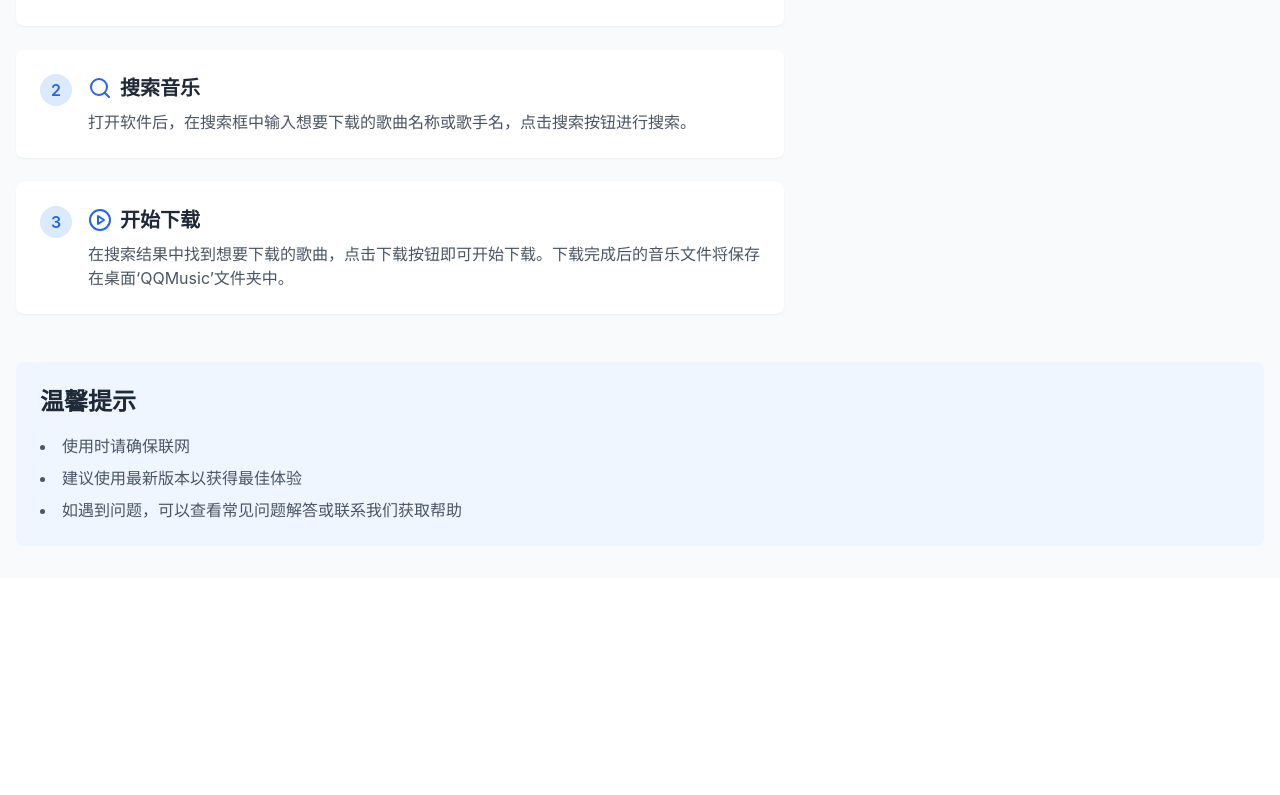
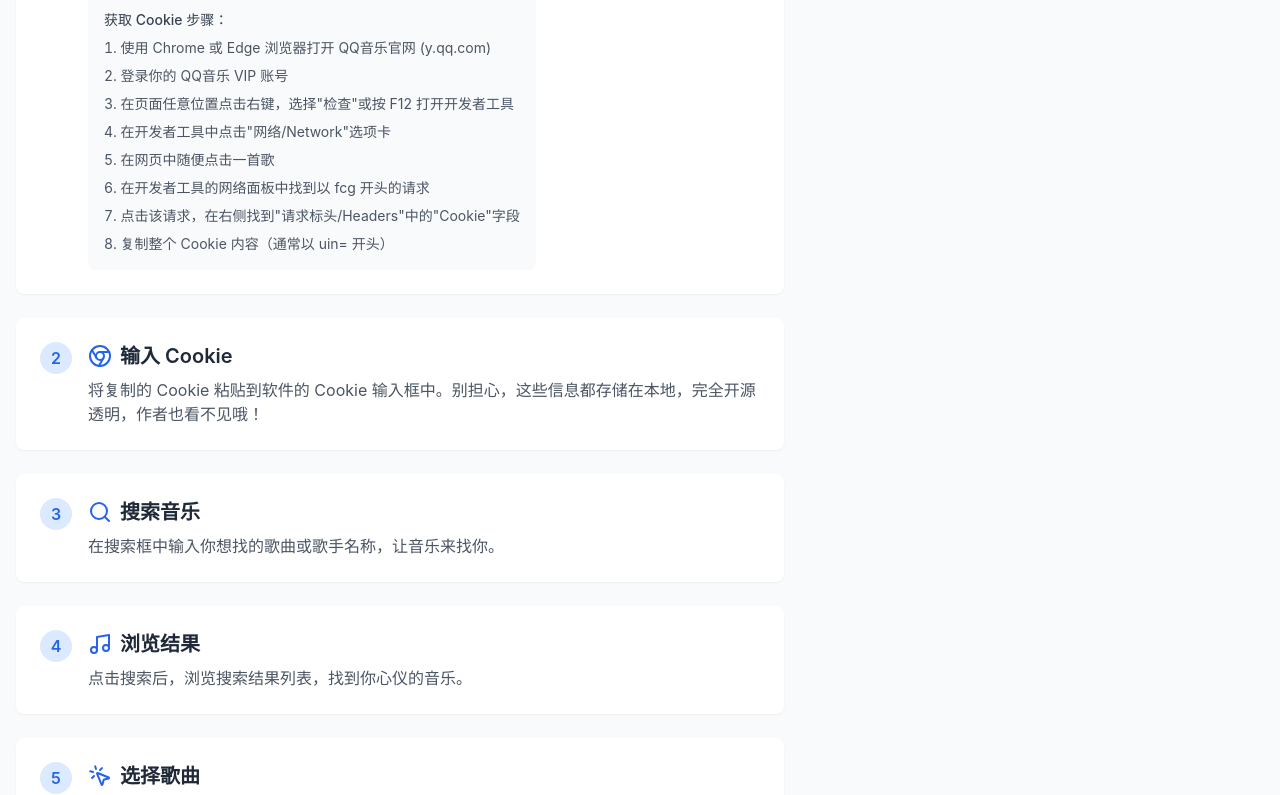
Before and after one commit to yuqie6/qqmusicdownloader, a React (Create React App) app in the folder music-downloader-site/: page /qqmusicdownloader/guide in a window 1280 px wide. Shown: the part 346-1141 px from the top of the page. Before the commit the page ends 924 px from the top, so only its background shows below. Built offline with nearby package versions, Linux system fonts and the light colour scheme.

Commit message:
更新网站

```diff
--- a/music-downloader-site/src/pages/GuidePage.jsx
+++ b/music-downloader-site/src/pages/GuidePage.jsx
@@ -1,9 +1,8 @@
-// GuidePage.jsx
 import React from 'react';
-import { ArrowLeft, PlayCircle, Download, Search } from 'lucide-react';
+import { ArrowLeft, PlayCircle, Download, Search, Cookie, Music, MousePointerClick, Chrome } from 'lucide-react';
 import { Link } from 'react-router-dom';
 
-const GuideStep = ({ number, title, description, icon }) => (
+const GuideStep = ({ number, title, description, icon, children }) => (
   <div className="flex gap-4 p-6 bg-white rounded-lg shadow-sm hover:shadow-md transition-shadow">
     <div className="flex-shrink-0 w-8 h-8 flex items-center justify-center rounded-full bg-blue-100 text-blue-600 font-semibold">
       {number}
@@ -14,6 +13,7 @@
         <h3 className="text-xl font-semibold text-gray-800">{title}</h3>
       </div>
       <p className="text-gray-600">{description}</p>
+      {children}
     </div>
   </div>
 );
@@ -32,31 +32,68 @@
         <div className="space-y-6 max-w-3xl">
           <GuideStep
             number="1"
-            title="下载并安装"
-            description="从官网下载最新版本的极简音乐下载器，双击安装包进行安装。安装过程中如果遇到杀毒软件提示，请允许程序的运行权限。"
-            icon={<Download className="w-6 h-6 text-blue-600" />}
+            title="获取 Cookie"
+            description="在使用之前，我们需要先获取你的 QQ音乐 VIP 账号 cookie："
+            icon={<Cookie className="w-6 h-6 text-blue-600" />}
+          >
+            <div className="mt-4 space-y-2 bg-gray-50 p-4 rounded-lg text-sm">
+              <p className="font-medium text-gray-700">获取 Cookie 步骤：</p>
+              <ol className="list-decimal list-inside space-y-2 text-gray-600">
+                <li>使用 Chrome 或 Edge 浏览器打开 QQ音乐官网 (y.qq.com)</li>
+                <li>登录你的 QQ音乐 VIP 账号</li>
+                <li>在页面任意位置点击右键，选择"检查"或按 F12 打开开发者工具</li>
+                <li>在开发者工具中点击"网络/Network"选项卡</li>
+                <li>在网页中随便点击一首歌</li>
+                <li>在开发者工具的网络面板中找到以 fcg 开头的请求</li>
+                <li>点击该请求，在右侧找到"请求标头/Headers"中的"Cookie"字段</li>
+                <li>复制整个 Cookie 内容（通常以 uin= 开头）</li>
+              </ol>
+            </div>
+          </GuideStep>
+
+          <GuideStep
+            number="2"
+            title="输入 Cookie"
+            description="将复制的 Cookie 粘贴到软件的 Cookie 输入框中。别担心，这些信息都存储在本地，完全开源透明，作者也看不见哦！"
+            icon={<Chrome className="w-6 h-6 text-blue-600" />}
           />
 
           <GuideStep
-            number="2"
+            number="3"
             title="搜索音乐"
-            description="打开软件后，在搜索框中输入想要下载的歌曲名称或歌手名，点击搜索按钮进行搜索。"
+            description="在搜索框中输入你想找的歌曲或歌手名称，让音乐来找你。"
             icon={<Search className="w-6 h-6 text-blue-600" />}
           />
 
           <GuideStep
-            number="3"
-            title="开始下载"
-            description="在搜索结果中找到想要下载的歌曲，点击下载按钮即可开始下载。下载完成后的音乐文件将保存在桌面‘QQMusic’文件夹中。"
-            icon={<PlayCircle className="w-6 h-6 text-blue-600" />}
+            number="4"
+            title="浏览结果"
+            description="点击搜索后，浏览搜索结果列表，找到你心仪的音乐。"
+            icon={<Music className="w-6 h-6 text-blue-600" />}
+          />
+
+          <GuideStep
+            number="5"
+            title="选择歌曲"
+            description="在列表中找到你想要的歌曲，确认歌手和版本是否正确。"
+            icon={<MousePointerClick className="w-6 h-6 text-blue-600" />}
+          />
+
+          <GuideStep
+            number="6"
+            title="一键下载"
+            description="选好歌曲后，只需点击下载按钮，就能将音乐收入囊中，就这么简单！下载的音乐文件将保存在桌面'QQMusic'文件夹中。"
+            icon={<Download className="w-6 h-6 text-blue-600" />}
           />
         </div>
 
         <div className="mt-12 p-6 bg-blue-50 rounded-lg">
           <h2 className="text-2xl font-semibold text-gray-800 mb-4">温馨提示</h2>
           <ul className="list-disc list-inside text-gray-600 space-y-2">
-            <li>使用时请确保联网</li>
+            <li>使用时请确保网络连接正常</li>
             <li>建议使用最新版本以获得最佳体验</li>
+            <li>Cookie 信息仅保存在本地，请放心使用</li>
+            <li>Cookie 有效期通常为1-2周，过期后需要重新获取</li>
             <li>如遇到问题，可以查看常见问题解答或联系我们获取帮助</li>
           </ul>
         </div>
@@ -65,6 +102,4 @@
   );
 };
 
-
-
 export default GuidePage;
```
